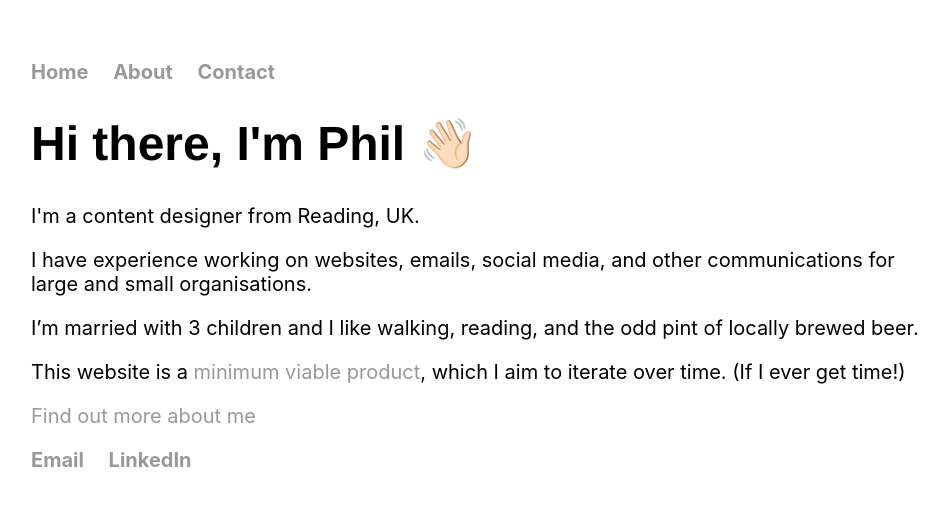
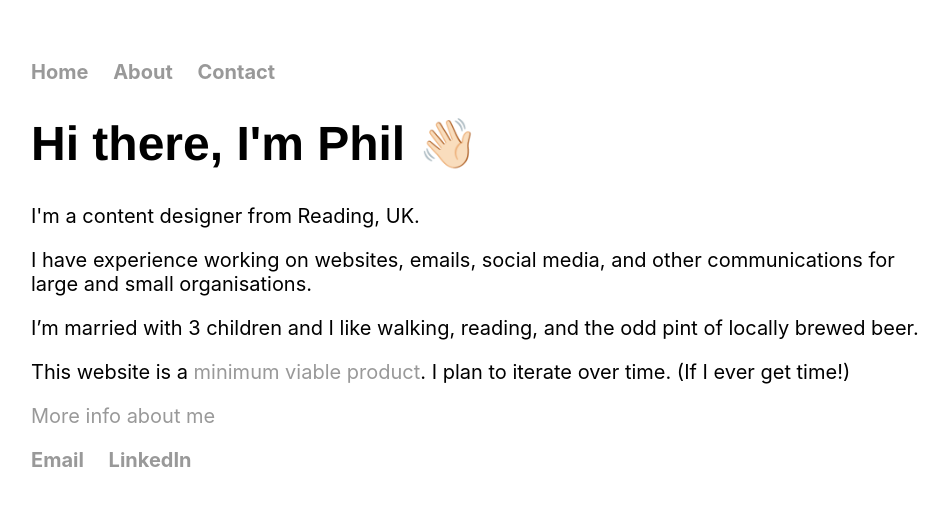
Before and after one commit to philsprayuk/philsprayuk.github.io, a Jekyll site: the page built from index.html, in a window 1280 px wide. Shown: the top 506 px of the page, without its empty margins (161-1110 px from the left). Built offline with Jekyll 4.4.1, drawn with Linux system fonts in a browser that asks for light colours.

Commit message:
Updating link

```diff
--- a/index.html
+++ b/index.html
@@ -6,5 +6,5 @@
 <p>I'm a content designer from Reading, UK.</p>
 <p>I have experience working on websites, emails, social media, and other communications for large and small organisations.</p>
 <p>I’m married with 3 children and I like walking, reading, and the odd pint of locally brewed beer.</p>
-<p> This website is a <a href="https://www.interaction-design.org/literature/article/minimum-viable-product-mvp-and-design-balancing-risk-to-gain-reward">minimum viable product</a>, which I aim to iterate over time. (If I ever get time!)
-<p><a href="/about">Find out more about me</a></p>
+<p> This website is a <a href="https://www.agilealliance.org/glossary/mvp/" target="_blank" rel="noopener noreferrer">minimum viable product</a>. I plan to iterate over time. (If I ever get time!)
+<p><a href="/about">More info about me</a></p>
```
